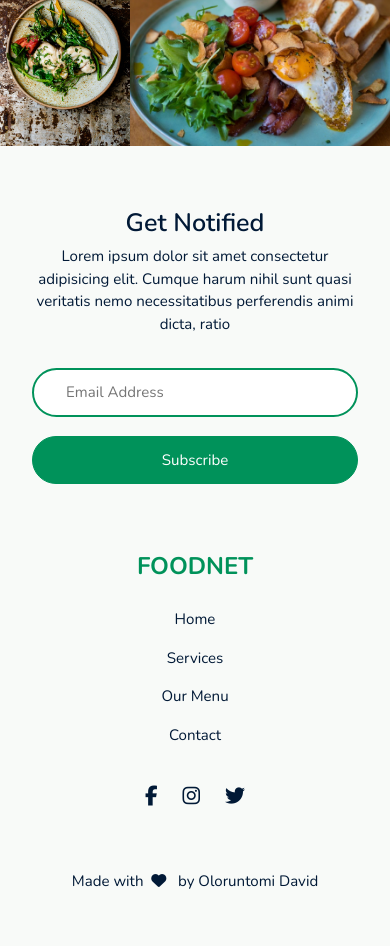
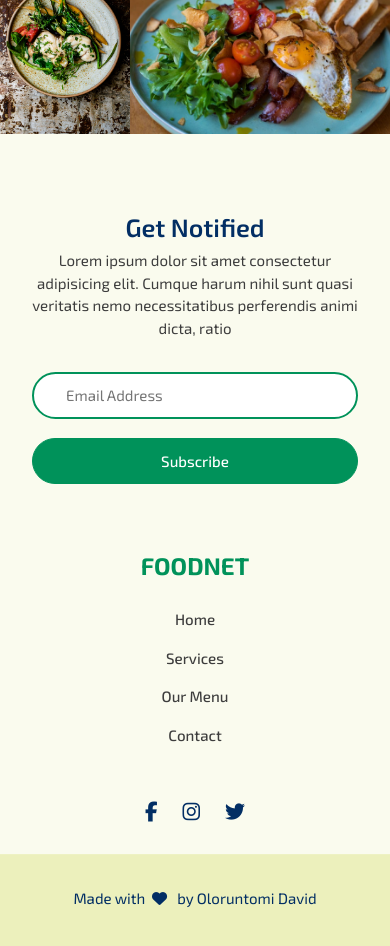
Before and after one commit to otodavid/foodnet, a React (Create React App) app: page / in a window 390 px wide. Shown: the part 3760-4706 px from the top of the page. Before the commit the page ends 4685 px from the top, so only its background shows below. Built offline with nearby package versions, Linux system fonts and the light colour scheme.

Commit message:
responsive gallery and footer sections. change font and theme

```diff
--- a/public/index.html
+++ b/public/index.html
@@ -28,9 +28,7 @@
 
   <!-- fonts -->
   <link rel="preconnect" href="https://fonts.gstatic.com">
-  <link
-    href="https://fonts.googleapis.com/css2?family=Nunito:ital,wght@0,200;0,300;0,400;0,600;0,700;0,800;1,300;1,400&display=swap"
-    rel="stylesheet">
+  <link href="https://fonts.googleapis.com/css2?family=Exo+2:ital,wght@0,400;0,500;0,600;0,700;0,800;0,900;1,400;1,500;1,600&display=swap" rel="stylesheet">
   <title>React App</title>
 </head>
 
--- a/src/components/Card/Card.style.js
+++ b/src/components/Card/Card.style.js
@@ -19,9 +19,10 @@ export const SvgWrapper = styled.div`
     }
 `;
 export const CardTitle = styled.p`
-    font-weight: 600;
+    font-weight: 500;
     font-size: 20px;
     margin-bottom: .5rem;
+    color: ${({theme}) => theme.secondary};
 `;
 // export const CardContainer = styled.div`
 
--- a/src/components/Footer/Footer.style.js
+++ b/src/components/Footer/Footer.style.js
@@ -1,60 +1,113 @@
 import styled from "styled-components";
+import { bp } from "../../styles/breakpoints";
 import { Button } from "../Hero/Hero.style";
 
 export const FooterSection = styled.section`
-    padding: 4rem 2rem 2rem;
+    padding-top: 5rem;
     text-align: center;
 `;
 
 export const Newsletter = styled.div`
+    padding: 0 2rem;
     margin-bottom: 2rem;
 `;
 
 export const NewsletterIntro = styled.div`
-
+    max-width: 500px;
+    margin: 0 auto;
 `;
 
 export const SubscribeForm = styled.div`
+    margin: 0 auto;
+    max-width: 600px;
     margin-top: 2rem;
-
-    input {
-        border: 2px solid ${({theme}) => theme.primary};
-        border-radius: 50px;
-        width: 100%;
-        color: ${({theme}) => theme.text};
-    }
 
     ${Button} {
         width: 100%;
         margin-top: 1.2rem;
+
+        @media ${bp.tablet} {
+            margin-top: 0;
+            flex: 1 0 25%;
+        }
+    }
+
+    @media ${bp.tablet} {
+        display: flex;
+        flex-wrap: wrap;
+    }
+`;
+
+export const TextField = styled.input.attrs(props => ({
+    type: props.type || "text",
+}))`
+    border: 2px solid ${({theme}) => theme.primary};
+    border-radius: 50px;
+    width: 100%;
+    color: ${({theme}) => theme.text};
+
+    @media ${bp.tablet} {
+        flex: 1 0 70%;
+        margin-right: 1.5rem;
     }
 `;
 
 export const FooterBottom = styled.div`
     padding-top: 2rem;
+
+    @media ${bp.tablet} {
+        display: flex;
+        flex-wrap: wrap;
+        align-items: center;
+        justify-content: space-between;
+        max-width: 1100px;
+        margin: 0 auto;
+        padding: 2rem;
+    }
+
+    @media ${bp.laptop} {
+        padding: 2rem 6rem;
+    }
 `;
 
 export const FooterMenu = styled.ul`
     margin: 1rem 0;
+
+    @media ${bp.tablet} {
+        display: flex;
+        flex-wrap: wrap;
+        justify-content: flex-end;
+    }
 `;
 
 export const FooterLink = styled.div`
     padding: .5rem;
+    font-weight: 500;
 `;
 
 export const SocialIcons = styled.div`
     display: flex;
     justify-content: space-between;
-    margin: 2rem auto;
+    padding: 2rem 0;
     width: 100px;
+    margin: 0 auto;
+    color: ${({theme}) => theme.secondary};
+
 
     i {
         font-size: 20px;
+    }
+
+    @media ${bp.tablet} {
+        margin: 0;
     }
 `;
 
 export const Copyright = styled.div`
     width: 100%;
-    padding-top: 2rem;
+    padding: 2rem 0 3rem;
     text-align: center;
+    background: #ecf0bc;
+    color: ${({theme}) => theme.secondary};
+    border-top: 1px solid rgb(255,255,255,0.1);
 `;
--- a/src/components/Footer/index.js
+++ b/src/components/Footer/index.js
@@ -9,7 +9,8 @@ import {
     Newsletter,
     NewsletterIntro,
     SocialIcons,
-    SubscribeForm
+    SubscribeForm,
+    TextField
 } from "./Footer.style";
 
 const Footer = () => {
@@ -24,7 +25,7 @@ const Footer = () => {
                 </NewsletterIntro>
 
                 <SubscribeForm>
-                    <input type="text" placeholder="Email Address" />
+                    <TextField placeholder="Email Address" />
                     <Button primary>Subscribe</Button>
                 </SubscribeForm>
             </Newsletter>
--- a/src/components/Gallery/Gallery.style.js
+++ b/src/components/Gallery/Gallery.style.js
@@ -1,4 +1,5 @@
 import styled from "styled-components";
+import { bp } from '../../styles/breakpoints';
 
 export const GallerySection = styled.div`
     display: grid;
@@ -10,6 +11,15 @@ export const GallerySection = styled.div`
         "img-3 img-5 img-5"
         "img-9 img-9 img-1"
         "img-10 img-7 img-7";
+
+    @media ${bp.tablet} {
+        grid-template-columns: repeat(4, 1fr);
+        grid-template-rows: repeat(3, 300px);
+        grid-template-areas:
+        "img-3 img-1 img-2 img-10"
+        "img-3 img-7 img-9 img-9"
+        "img-6 img-4 img-8 img-5";
+    }
 `;
 
 export const GalleryContent = styled.div`
--- a/src/components/Header/Header.style.js
+++ b/src/components/Header/Header.style.js
@@ -89,6 +89,27 @@ export const NavLink = styled(Link)`
     @media ${bp.tablet} {
         font-size: 1rem;
         color: ${({theme}) => theme.light};
+        font-weight: 500;
+        position: relative;
+
+        &:hover {
+            color: ${({theme}) => theme.secondary}
+        }
+
+        &::after {
+            position: absolute;
+            content: "";
+            bottom: 0;
+            left: 1rem;
+            width: 0;
+            height: 2px;
+            background-color: ${({theme}) => theme.primary};
+            transition: width .3s ease;
+        }
+
+        &:hover::after {
+            width: 50%;
+        }
     }
 
     @media ${bp.laptop} {
--- a/src/components/Hero/Hero.style.js
+++ b/src/components/Hero/Hero.style.js
@@ -69,7 +69,7 @@ export const HeroContent = styled.div`
         color: ${({theme}) => theme.light};
 
         @media ${bp.laptop} {
-            color: ${({theme}) => theme.text};
+            color: ${({theme}) => theme.secondary};
         }
     }
 
--- a/src/styles/GlobalStyles.js
+++ b/src/styles/GlobalStyles.js
@@ -12,11 +12,11 @@ export const GlobalStyles = createGlobalStyle`
     }
 
     body {
-        font-family: 'Nunito', sans-serif;
+        font-family: 'Exo 2', Arial, sans-serif;
         background-color: ${props => props.theme.background};
         font-size: var(--body-text);
         color: ${({theme}) => theme.text};
-        font-weight: 500;
+        font-weight: 400;
         line-height: 1.5;
     }
 
@@ -29,7 +29,7 @@ export const GlobalStyles = createGlobalStyle`
     h1, h2, h3 {
         line-height: 1.1;
         margin-bottom: .3em;
-        color: ${({theme}) => theme.text}
+        color: ${({theme}) => theme.secondary};
     }
 
     h1 {
--- a/src/styles/theme.js
+++ b/src/styles/theme.js
@@ -1,13 +1,14 @@
 export const lightTheme = {
-    background: "rgb(248,250,248)",
+    background: "#fafbee",
     primary: "#00925A",
-    text: "#011936",
+    secondary: "#022E64",
+    text: "#3d3d3d",
     light: "#fff",
-    dark: "#000",
+    dark: "#141414",
 }
 
 export const darkTheme = {
     text: "#FAFAFA",
     primary: "#00925A",
-    background: "#011936",
+    background: "#022B5E",
 }
```
